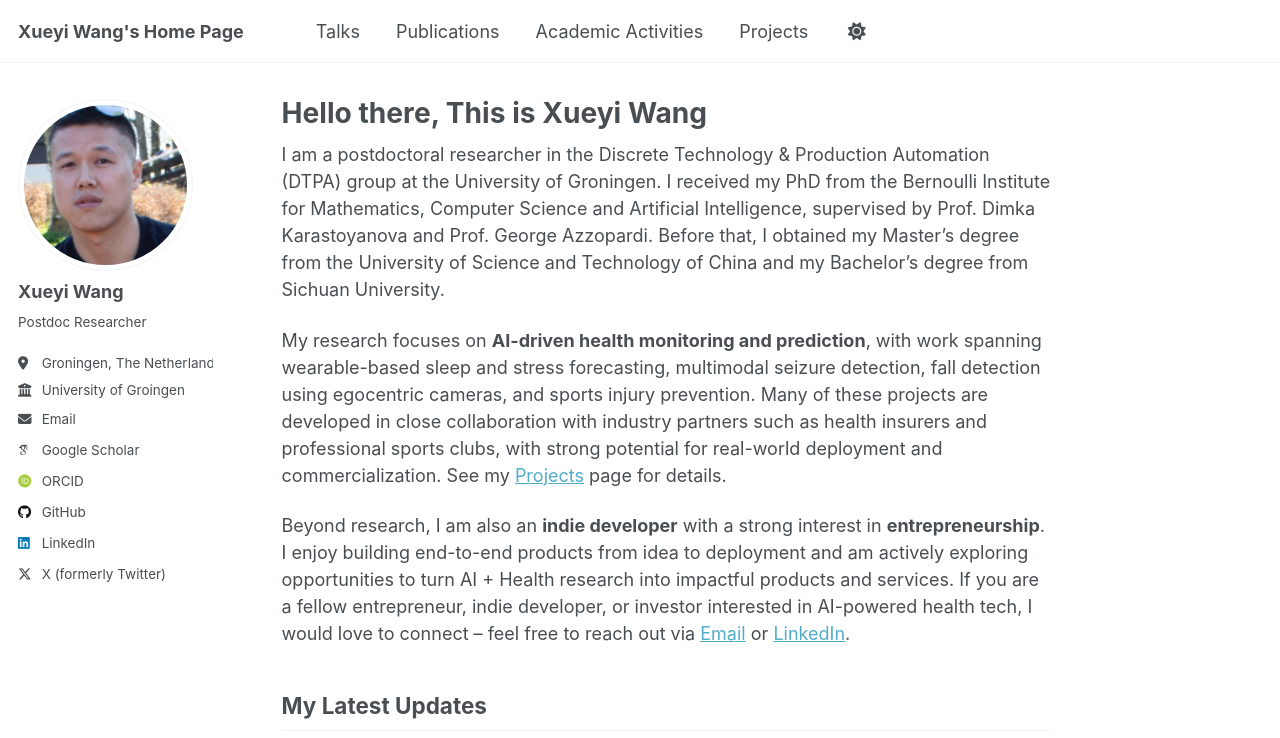
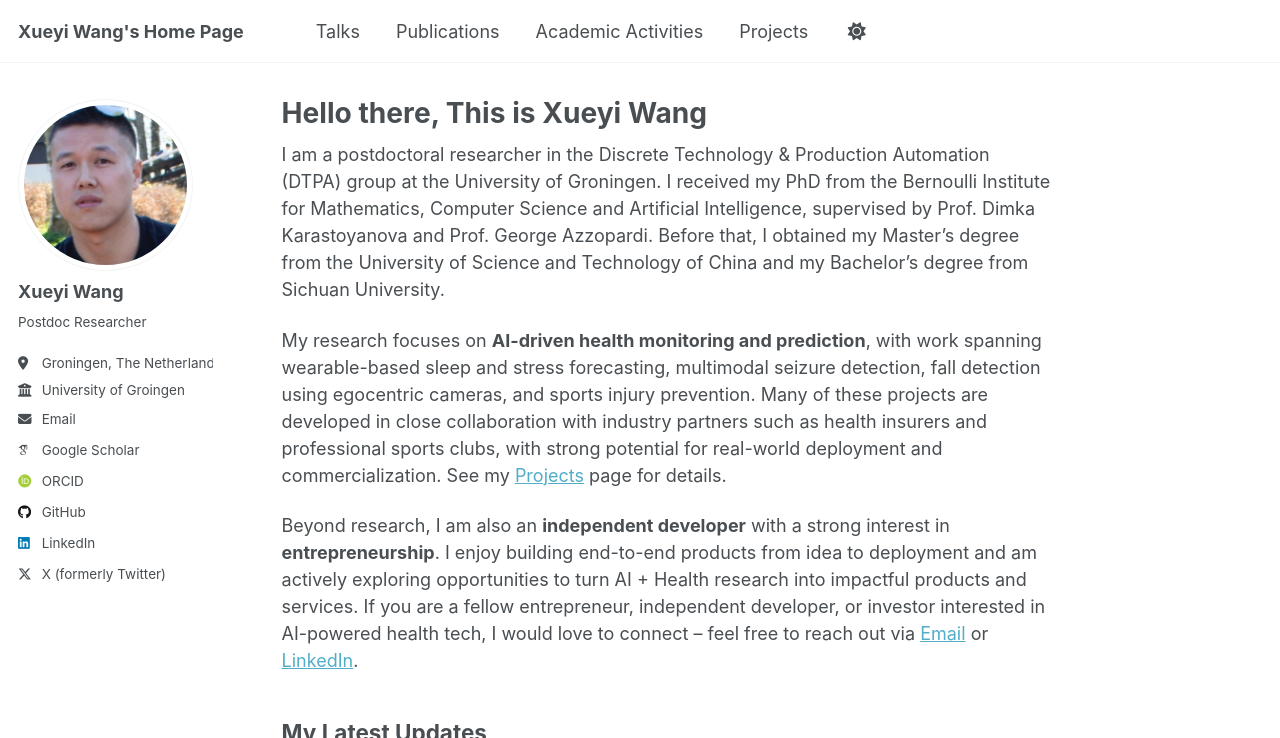
Before and after one commit to Xueyi-Wang/Xueyi-Wang.github.io, a Jekyll site: the page built from _pages/about.md, in a window 1280 px wide and 900 px high, cut to the strip 0-738 px from the top of the window. Built offline with Jekyll 4.4.1, drawn with Linux system fonts in a browser that asks for light colours; some web fonts are replaced.

Commit message:
Change indie developer to independent developer
Co-Authored-By: Claude Opus 4.6 <noreply@anthropic.com>

```diff
--- a/_pages/about.md
+++ b/_pages/about.md
@@ -19,7 +19,7 @@ I am a postdoctoral researcher in the Discrete Technology & Production Automatio
 
 My research focuses on **AI-driven health monitoring and prediction**, with work spanning wearable-based sleep and stress forecasting, multimodal seizure detection, fall detection using egocentric cameras, and sports injury prevention. Many of these projects are developed in close collaboration with industry partners such as health insurers and professional sports clubs, with strong potential for real-world deployment and commercialization. See my [Projects](/projects/) page for details.
 
-Beyond research, I am also an **indie developer** with a strong interest in **entrepreneurship**. I enjoy building end-to-end products from idea to deployment and am actively exploring opportunities to turn AI + Health research into impactful products and services. If you are a fellow entrepreneur, indie developer, or investor interested in AI-powered health tech, I would love to connect -- feel free to reach out via [Email](mailto:xueyi.wang@rug.nl) or [LinkedIn](https://www.linkedin.com/in/xueyiwang/).
+Beyond research, I am also an **independent developer** with a strong interest in **entrepreneurship**. I enjoy building end-to-end products from idea to deployment and am actively exploring opportunities to turn AI + Health research into impactful products and services. If you are a fellow entrepreneur, independent developer, or investor interested in AI-powered health tech, I would love to connect -- feel free to reach out via [Email](mailto:xueyi.wang@rug.nl) or [LinkedIn](https://www.linkedin.com/in/xueyiwang/).
 
 <!-- ## You can reach me at
 - [LinkedIn](https://www.linkedin.com/in/xueyiwang/)
```
